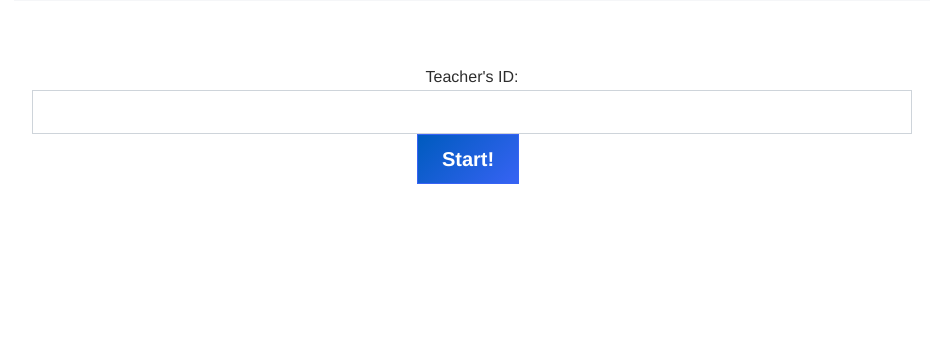
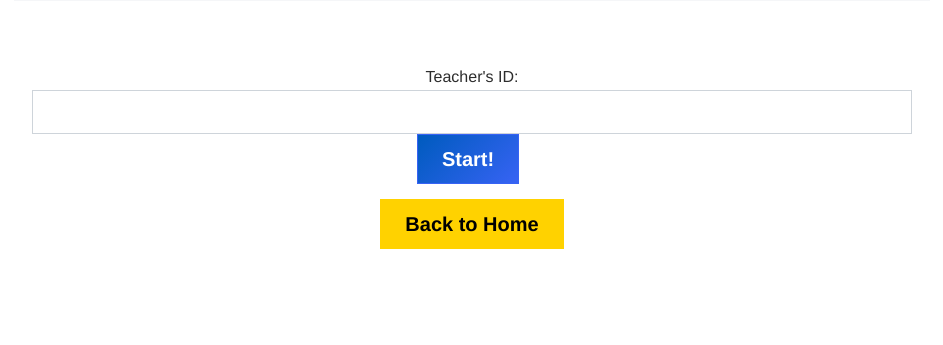
Before and after one commit to Nocab0819/PythonFinalReport, a Flask app: page /welcome in a window 1280 px wide. Shown: the part 669-1014 px from the top of the page, without its empty margins (168-1111 px from the left). Before the commit the page ends 853 px from the top, so only its background shows below. Run offline with Flask 3, Linux system fonts and the light colour scheme.

Commit message:
更新學生回主頁功能

```diff
--- a/app.py
+++ b/app.py
@@ -14,8 +14,6 @@
 """
 from flask import Flask, render_template, request, redirect, session, url_for, flash
 import sqlite3
-import os
-import csv
 import random
 
 app = Flask(__name__)
@@ -195,10 +193,8 @@ def welcome():
             return redirect(url_for('game'))
         else:
             return redirect(url_for('welcome', error_message='Account error.'))
-    else:
-        session.clear()
-        error_message = request.args.get('error_message')
-        return render_template('welcome.html', error_message=error_message)
+
+    return render_template('welcome.html', back_url=url_for('index'))
 
 def get_teacher_input_data(username):
     conn = sqlite3.connect('users.db')
--- a/templates/dashboard.html
+++ b/templates/dashboard.html
@@ -1,3 +1,7 @@
+<!--
+    檔名：dashboard.html
+    功能：教師管理平台，用於更新題庫。
+-->
 <!DOCTYPE html>
 <html>
 <head>
--- a/templates/index.html
+++ b/templates/index.html
@@ -1,3 +1,7 @@
+<!--
+    檔名：index.html
+    功能：學生與教師進入功能選單。
+-->
 <!DOCTYPE html>
 <html lang="en">
 
--- a/templates/login.html
+++ b/templates/login.html
@@ -1,5 +1,7 @@
-<!-- login.html -->
-<!DOCTYPE html>
+<!--
+    檔名：login.html
+    功能：教師登入頁面。
+--><!DOCTYPE html>
 <html>
 <head>
     <title>Login</title>
--- a/templates/register.html
+++ b/templates/register.html
@@ -1,4 +1,7 @@
-<!-- register.html -->
+<!--
+    檔名：register.html
+    功能：教師註冊頁面。
+-->
 <!DOCTYPE html>
 <html>
 <head>
--- a/templates/welcome.html
+++ b/templates/welcome.html
@@ -1,4 +1,7 @@
-<!-- welcome.html -->
+<!--
+    檔名：welcome.html
+    功能：學生進行遊戲的歡迎頁面，包含規則說明。
+-->
 <!DOCTYPE html>
 <html lang="en">
 <head>
@@ -49,6 +52,8 @@
                         <li>{{ error_message }}</li>
                     </ul>
                 {% endif %}
+                <!-- 返回主頁按鈕 -->
+                <a href="{{ back_url }}" class="btn btn-secondary fs-5 py-2 px-4" style="margin-top: 15px;">Back to Home</a>
             </div>
         </div>
     </section>
```
Also changed, not shown: 1 other file.
